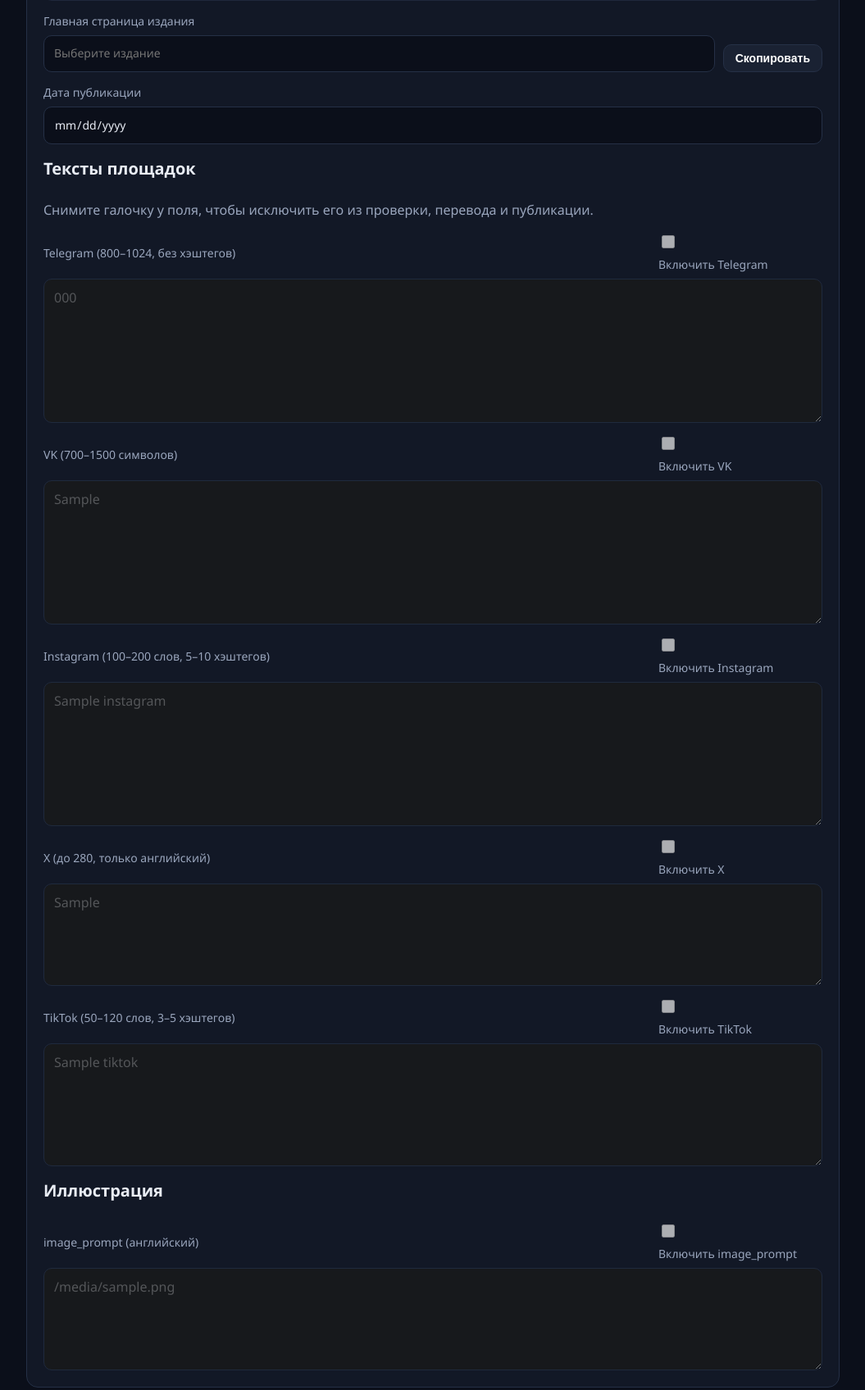
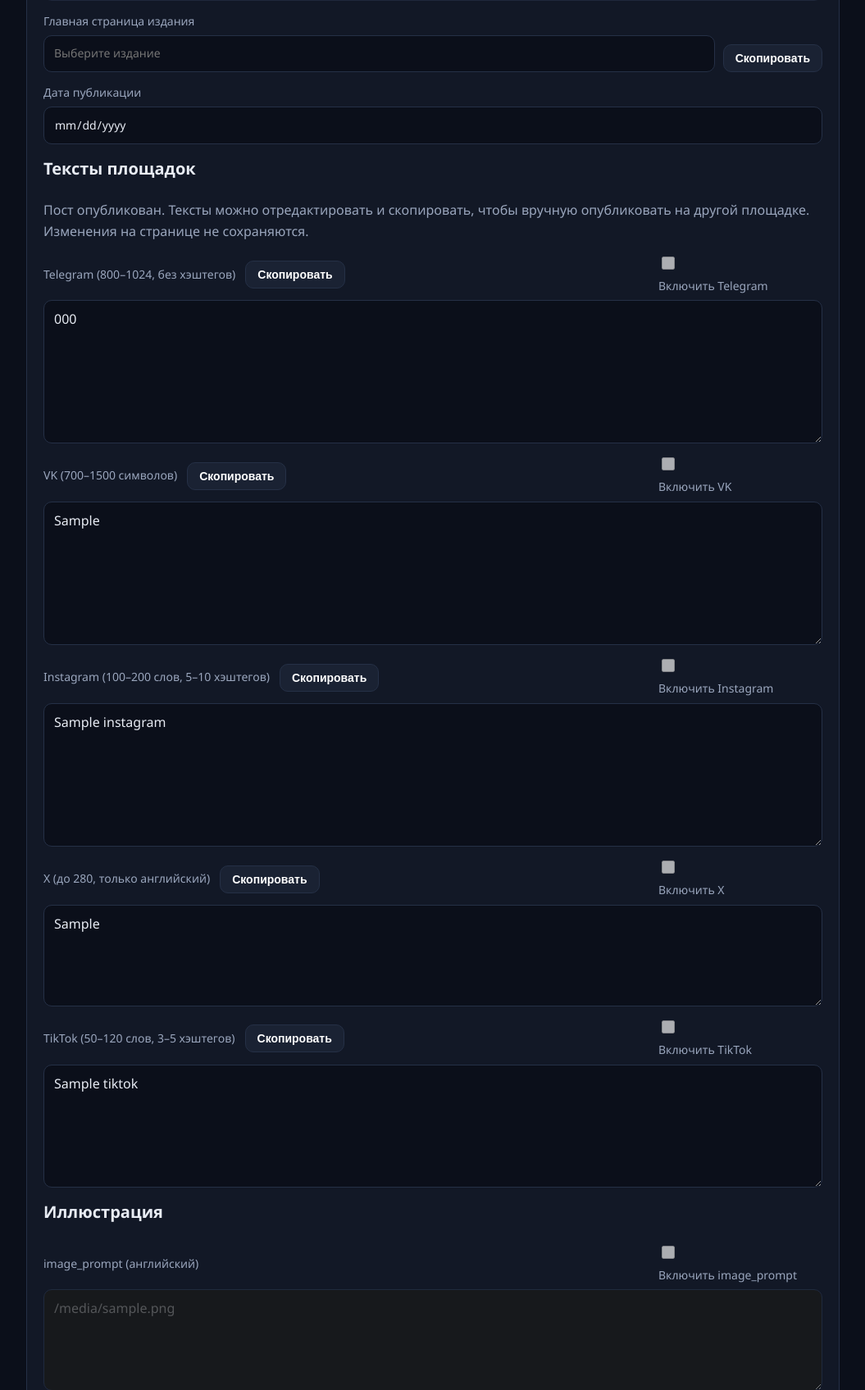
Before and after one commit to RomPetr/rompetr-crm, a FastAPI app: template webapp/templates/drafts/edit.html in a window 1280 px wide. Shown: the part 997-2693 px from the top of the page at 82% size, without its empty margins (112-1167 px from the left). Run offline with FastAPI, Linux system fonts and the light colour scheme; the template is opened without the code that fills it: most values are stand-ins (such as "Sample title", 1, 10 or a date in 2020); parts of the project's set-up code (start-up, migrations or seed data) failed here and were passed over; some libraries are stand-ins or nearby versions.

Commit message:
feat: make published post texts copyable
Keep platform texts editable on a published post and add a copy button
next to each one, so the text can be reused on platforms outside the
built-in list. Guest edits stay local; admins can still save.

Co-Authored-By: Claude Code <noreply@anthropic.com>

```diff
--- /dev/null
+++ b/webapp/static/js/copy_fields.js
@@ -0,0 +1,27 @@
+document.querySelectorAll("[data-copy-target]").forEach((button) => {
+  const field = document.getElementById(button.dataset.copyTarget);
+  if (!field) return;
+
+  button.addEventListener("click", async () => {
+    const label = button.textContent;
+    try {
+      await navigator.clipboard.writeText(field.value);
+    } catch (error) {
+      field.focus();
+      field.select();
+      try {
+        document.execCommand("copy");
+      } catch (fallbackError) {
+        button.textContent = "Скопируйте вручную";
+        setTimeout(() => {
+          button.textContent = label;
+        }, 2000);
+        return;
+      }
+    }
+    button.textContent = "Скопировано";
+    setTimeout(() => {
+      button.textContent = label;
+    }, 2000);
+  });
+});
--- a/webapp/static/js/draft_toggles.js
+++ b/webapp/static/js/draft_toggles.js
@@ -3,6 +3,11 @@ document.querySelectorAll("[data-toggle-target]").forEach((checkbox) => {
   if (!target) return;
 
   function sync() {
+    if (target.hasAttribute("data-copy-field")) {
+      target.disabled = false;
+      target.classList.remove("disabled-field");
+      return;
+    }
     if (checkbox.disabled) {
       target.disabled = true;
       target.classList.add("disabled-field");
--- a/webapp/templates/drafts/edit.html
+++ b/webapp/templates/drafts/edit.html
@@ -1,6 +1,7 @@
 {% extends "base.html" %}
 {% set ai = ai_changes if ai_changes is defined and ai_changes else {} %}
 {% set usage = usage if usage is defined and usage else {"compose_used": 0, "image_used": 0, "compose_limit": 0, "image_limit": 0, "publications": 0, "publication_limit": 0} %}
+{% set manual_copy = post.status == "published" %}
 {% block title %}{{ post.title or "Черновик" }}
 {% endblock %}
 {% block content %}
@@ -109,46 +110,55 @@
   </label>
 
   <h2>Тексты площадок</h2>
-  <p class="muted">Снимите галочку у поля, чтобы исключить его из проверки, перевода и публикации.</p>
+  {% if manual_copy %}
+    <p class="muted">Пост опубликован. Тексты можно отредактировать и скопировать, чтобы вручную опубликовать на другой площадке.{% if not editable %} Изменения на странице не сохраняются.{% endif %}</p>
+  {% else %}
+    <p class="muted">Снимите галочку у поля, чтобы исключить его из проверки, перевода и публикации.</p>
+  {% endif %}
   <div class="field">
     <div class="field-head">
       <span class="field-title">Telegram (800–1024, без хэштегов)</span>
       {% if ai.get("telegram") %}<span class="change-badge">{{ "Переведено" if ai.get("telegram") == "translated" else "Исправлено" }}</span>{% endif %}
+      {% if manual_copy %}<button class="button small secondary" type="button" data-copy-target="field_telegram">Скопировать</button>{% endif %}
       <label class="toggle"><input type="checkbox" name="enabled_telegram" value="1" data-toggle-target="field_telegram" {% if values.enabled_telegram %}checked{% endif %} {% if not editable %}disabled{% endif %}> Включить Telegram</label>
     </div>
-    <textarea id="field_telegram" name="telegram" rows="6" {% if not editable or not values.enabled_telegram %}disabled{% endif %} class="{% if not values.enabled_telegram %}disabled-field{% endif %}{% if ai.get("telegram") %} changed-field{% endif %}">{{ values.telegram }}</textarea>
+    <textarea id="field_telegram" name="telegram" rows="6" {% if not manual_copy and (not editable or not values.enabled_telegram) %}disabled{% endif %}{% if manual_copy %} data-copy-field{% endif %} class="{% if not manual_copy and not values.enabled_telegram %}disabled-field{% endif %}{% if ai.get("telegram") %} changed-field{% endif %}">{{ values.telegram }}</textarea>
   </div>
   <div class="field">
     <div class="field-head">
       <span class="field-title">VK (700–1500 символов)</span>
       {% if ai.get("vk") %}<span class="change-badge">{{ "Переведено" if ai.get("vk") == "translated" else "Исправлено" }}</span>{% endif %}
+      {% if manual_copy %}<button class="button small secondary" type="button" data-copy-target="field_vk">Скопировать</button>{% endif %}
       <label class="toggle"><input type="checkbox" name="enabled_vk" value="1" data-toggle-target="field_vk" {% if values.enabled_vk %}checked{% endif %} {% if not editable %}disabled{% endif %}> Включить VK</label>
     </div>
-    <textarea id="field_vk" name="vk" rows="6" {% if not editable or not values.enabled_vk %}disabled{% endif %} class="{% if not values.enabled_vk %}disabled-field{% endif %}{% if ai.get("vk") %} changed-field{% endif %}">{{ values.vk }}</textarea>
+    <textarea id="field_vk" name="vk" rows="6" {% if not manual_copy and (not editable or not values.enabled_vk) %}disabled{% endif %}{% if manual_copy %} data-copy-field{% endif %} class="{% if not manual_copy and not values.enabled_vk %}disabled-field{% endif %}{% if ai.get("vk") %} changed-field{% endif %}">{{ values.vk }}</textarea>
   </div>
   <div class="field">
     <div class="field-head">
       <span class="field-title">Instagram (100–200 слов, 5–10 хэштегов)</span>
       {% if ai.get("instagram") %}<span class="change-badge">{{ "Переведено" if ai.get("instagram") == "translated" else "Исправлено" }}</span>{% endif %}
+      {% if manual_copy %}<button class="button small secondary" type="button" data-copy-target="field_instagram">Скопировать</button>{% endif %}
       <label class="toggle"><input type="checkbox" name="enabled_instagram" value="1" data-toggle-target="field_instagram" {% if values.enabled_instagram %}checked{% endif %} {% if not editable %}disabled{% endif %}> Включить Instagram</label>
     </div>
-    <textarea id="field_instagram" name="instagram" rows="6" {% if not editable or not values.enabled_instagram %}disabled{% endif %} class="{% if not values.enabled_instagram %}disabled-field{% endif %}{% if ai.get("instagram") %} changed-field{% endif %}">{{ values.instagram }}</textarea>
+    <textarea id="field_instagram" name="instagram" rows="6" {% if not manual_copy and (not editable or not values.enabled_instagram) %}disabled{% endif %}{% if manual_copy %} data-copy-field{% endif %} class="{% if not manual_copy and not values.enabled_instagram %}disabled-field{% endif %}{% if ai.get("instagram") %} changed-field{% endif %}">{{ values.instagram }}</textarea>
   </div>
   <div class="field">
     <div class="field-head">
       <span class="field-title">X (до 280, только английский)</span>
       {% if ai.get("x") %}<span class="change-badge">{{ "Переведено" if ai.get("x") == "translated" else "Исправлено" }}</span>{% endif %}
+      {% if manual_copy %}<button class="button small secondary" type="button" data-copy-target="field_x">Скопировать</button>{% endif %}
       <label class="toggle"><input type="checkbox" name="enabled_x" value="1" data-toggle-target="field_x" {% if values.enabled_x %}checked{% endif %} {% if not editable %}disabled{% endif %}> Включить X</label>
     </div>
-    <textarea id="field_x" name="x" rows="4" {% if not editable or not values.enabled_x %}disabled{% endif %} class="{% if not values.enabled_x %}disabled-field{% endif %}{% if ai.get("x") %} changed-field{% endif %}">{{ values.x }}</textarea>
+    <textarea id="field_x" name="x" rows="4" {% if not manual_copy and (not editable or not values.enabled_x) %}disabled{% endif %}{% if manual_copy %} data-copy-field{% endif %} class="{% if not manual_copy and not values.enabled_x %}disabled-field{% endif %}{% if ai.get("x") %} changed-field{% endif %}">{{ values.x }}</textarea>
   </div>
   <div class="field">
     <div class="field-head">
       <span class="field-title">TikTok (50–120 слов, 3–5 хэштегов)</span>
       {% if ai.get("tiktok") %}<span class="change-badge">{{ "Переведено" if ai.get("tiktok") == "translated" else "Исправлено" }}</span>{% endif %}
+      {% if manual_copy %}<button class="button small secondary" type="button" data-copy-target="field_tiktok">Скопировать</button>{% endif %}
       <label class="toggle"><input type="checkbox" name="enabled_tiktok" value="1" data-toggle-target="field_tiktok" {% if values.enabled_tiktok %}checked{% endif %} {% if not editable %}disabled{% endif %}> Включить TikTok</label>
     </div>
-    <textarea id="field_tiktok" name="tiktok" rows="5" {% if not editable or not values.enabled_tiktok %}disabled{% endif %} class="{% if not values.enabled_tiktok %}disabled-field{% endif %}{% if ai.get("tiktok") %} changed-field{% endif %}">{{ values.tiktok }}</textarea>
+    <textarea id="field_tiktok" name="tiktok" rows="5" {% if not manual_copy and (not editable or not values.enabled_tiktok) %}disabled{% endif %}{% if manual_copy %} data-copy-field{% endif %} class="{% if not manual_copy and not values.enabled_tiktok %}disabled-field{% endif %}{% if ai.get("tiktok") %} changed-field{% endif %}">{{ values.tiktok }}</textarea>
   </div>
 
   <h2>Иллюстрация</h2>
@@ -373,4 +383,5 @@
 <script src="/static/js/publisher.js" defer></script>
 <script src="/static/js/job_wait.js" defer></script>
 <script src="/static/js/draft_toggles.js" defer></script>
+{% if manual_copy %}<script src="/static/js/copy_fields.js" defer></script>{% endif %}
 {% endblock %}
```
Also changed, not shown: tests/test_draft_moderation.py (+52 -0 lines).
